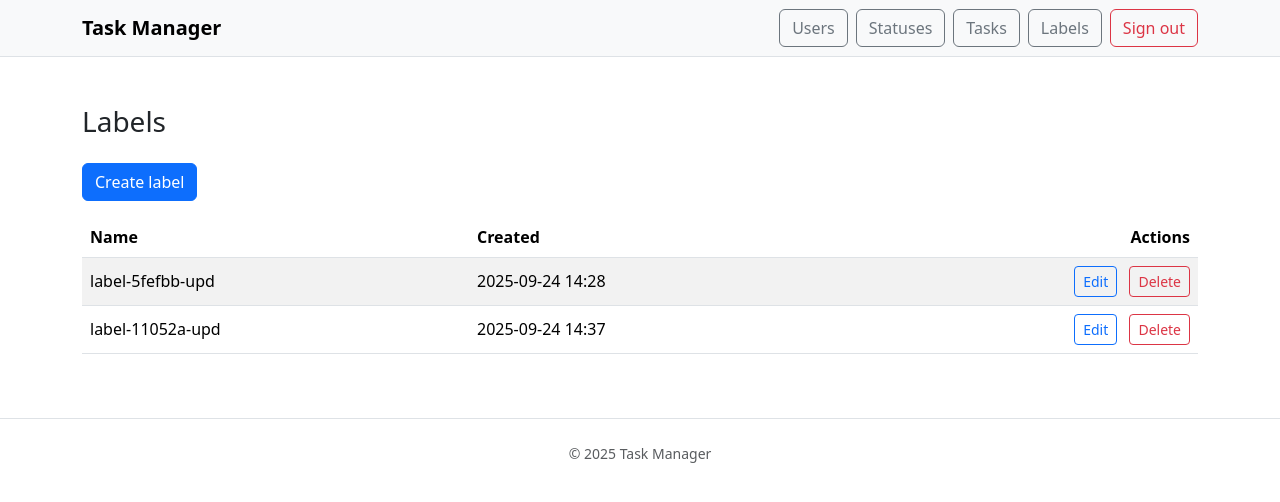
After one commit to spoddub/python-project-52, a Django app: page /labels/ in a window 1280 px wide. The commit adds this page. Shown: the top 502 px of the page. Run offline with Django 5.2, Linux system fonts and the light colour scheme; a user stored in the database is signed in; data comes from the database, SQL or seed files in the repository; both versions use the stored data as it was after the commit; some libraries are stand-ins or nearby versions.

Commit message:
add labels crud

```diff
--- a/task_manager/forms.py
+++ b/task_manager/forms.py
@@ -6,4 +6,4 @@ from .models import Task
 class TaskForm(forms.ModelForm):
     class Meta:
         model = Task
-        fields = ["name", "description", "status", "executor"]
+        fields = ["name", "description", "status", "executor", "labels"]
--- a/task_manager/models.py
+++ b/task_manager/models.py
@@ -1,10 +1,21 @@
+from django.db import models
 from django.contrib.auth import get_user_model
-from django.db import models
 
 User = get_user_model()
 
 
 class Status(models.Model):
+    name = models.CharField(max_length=255, unique=True)
+    created_at = models.DateTimeField(auto_now_add=True)
+
+    class Meta:
+        ordering = ["id"]
+
+    def __str__(self):
+        return self.name
+
+
+class Label(models.Model):
     name = models.CharField(max_length=255, unique=True)
     created_at = models.DateTimeField(auto_now_add=True)
 
@@ -25,10 +36,11 @@ class Task(models.Model):
     executor = models.ForeignKey(
         User, on_delete=models.PROTECT, related_name="assigned_tasks", null=True, blank=True
     )
+    labels = models.ManyToManyField(Label, related_name="tasks", blank=True)
     created_at = models.DateTimeField(auto_now_add=True)
 
     class Meta:
         ordering = ["id"]
 
-    def __str__(self) -> str:
+    def __str__(self):
         return self.name
--- a/task_manager/urls.py
+++ b/task_manager/urls.py
@@ -39,4 +39,8 @@ urlpatterns = [
     path("tasks/<int:pk>/", views.TaskDetailView.as_view(), name="tasks_detail"),
     path("tasks/<int:pk>/update/", views.TaskUpdateView.as_view(), name="tasks_update"),
     path("tasks/<int:pk>/delete/", views.TaskDeleteView.as_view(), name="tasks_delete"),
+    path("labels/", views.LabelsListView.as_view(), name="labels_list"),
+    path("labels/create/", views.LabelCreateView.as_view(), name="labels_create"),
+    path("labels/<int:pk>/update/", views.LabelUpdateView.as_view(), name="labels_update"),
+    path("labels/<int:pk>/delete/", views.LabelDeleteView.as_view(), name="labels_delete"),
 ]
--- a/task_manager/views.py
+++ b/task_manager/views.py
@@ -4,12 +4,14 @@ from django.contrib.auth.forms import UserChangeForm, UserCreationForm
 from django.contrib.auth.mixins import LoginRequiredMixin, UserPassesTestMixin
 from django.contrib.auth.views import LogoutView
 from django.db.models import ProtectedError
+from django.forms import BaseModelForm
+from django.http import HttpResponse
 from django.shortcuts import redirect, render
 from django.urls import reverse_lazy
 from django.views.generic import CreateView, DeleteView, DetailView, ListView, UpdateView
 
 from .forms import TaskForm
-from .models import Status, Task
+from .models import Status, Task, Label
 
 
 def index(request):
@@ -128,8 +130,6 @@ class StatusDeleteView(LoginRequiredMixin, DeleteView):
 
 
 class OnlyAuthorDeleteMixin(UserPassesTestMixin):
-    """Удалять задачу может только автор."""
-
     permission_denied_message = "You can delete only your own task."
 
     def test_func(self):
@@ -186,3 +186,46 @@ class TaskDeleteView(LoginRequiredMixin, OnlyAuthorDeleteMixin, DeleteView):
         self.object.delete()
         messages.success(request, "Task deleted successfully")
         return redirect(self.success_url)
+
+
+class LabelsListView(LoginRequiredMixin, ListView):
+    model = Label
+    template_name = "labels/list.html"
+    context_object_name = "labels"
+
+
+class LabelCreateView(LoginRequiredMixin, CreateView):
+    model = Label
+    fields = ["name"]
+    template_name = "labels/create.html"
+    success_url = reverse_lazy("labels_list")
+
+    def form_valid(self, form):
+        messages.success(self.request, "Label created successfully")
+        return super().form_valid(form)
+
+
+class LabelUpdateView(LoginRequiredMixin, UpdateView):
+    model = Label
+    fields = ["name"]
+    template_name = "labels/update.html"
+    success_url = reverse_lazy("labels_list")
+
+    def form_valid(self, form):
+        messages.success(self.request, "Label updated successfully")
+        return super().form_valid(form)
+
+
+class LabelDeleteView(LoginRequiredMixin, DeleteView):
+    model = Label
+    template_name = "labels/delete.html"
+    success_url = reverse_lazy("labels_list")
+
+    def post(self, request, *args, **kwargs):
+        self.object = self.get_object()
+        if self.object.tasks.exists():
+            messages.error(request, "Cannot delete label because it is in use")
+            return redirect(self.success_url)
+        self.object.delete()
+        messages.success(request, "Label deleted successfully")
+        return redirect(self.success_url)
--- a/templates/base.html
+++ b/templates/base.html
@@ -33,6 +33,9 @@
                 <li class="nav-item me-2">
                   <a class="btn btn-outline-secondary" href="{% url 'tasks_list' %}">{% trans "Tasks" %}</a>
                 </li>
+                <li class="nav-item me-2">
+                  <a class="btn btn-outline-secondary" href="{% url 'labels_list' %}">{% trans "Labels" %}</a>
+                </li>
                 <li class="nav-item">
                   <form method="post" action="{% url 'logout' %}">
                     {% csrf_token %}
@@ -55,6 +58,9 @@
                 <li class="nav-item">
                   <a class="btn btn-outline-secondary" href="{% url 'tasks_list' %}">{% trans "Tasks" %}</a>
                 </li>
+                <li class="nav-item">
+                  <a class="btn btn-outline-secondary" href="{% url 'labels_list' %}">{% trans "Labels" %}</a>
+                </li>
               {% endif %}
             </ul>
           </div>
@@ -64,7 +70,6 @@
 
     <main class="py-5">
       <div class="container">
-        {# Сообщения ВНЕ блока content, чтобы не перезатирались дочерними шаблонами #}
         {% if messages %}
           <div class="mb-3">
             {% for message in messages %}
--- /dev/null
+++ b/templates/labels/list.html
@@ -0,0 +1,33 @@
+{% extends "base.html" %}
+{% block title %}Labels — Task Manager{% endblock %}
+{% block content %}
+<h1 class="h3 mb-4">Labels</h1>
+
+<div class="mb-3">
+  <a class="btn btn-primary" href="{% url 'labels_create' %}">Create label</a>
+</div>
+
+<table class="table table-striped align-middle">
+  <thead>
+    <tr>
+      <th>Name</th>
+      <th>Created</th>
+      <th class="text-end">Actions</th>
+    </tr>
+  </thead>
+  <tbody>
+    {% for l in labels %}
+      <tr>
+        <td>{{ l.name }}</td>
+        <td>{{ l.created_at|date:"Y-m-d H:i" }}</td>
+        <td class="text-end">
+          <a class="btn btn-sm btn-outline-primary me-2" href="{% url 'labels_update' l.pk %}">Edit</a>
+          <a class="btn btn-sm btn-outline-danger" href="{% url 'labels_delete' l.pk %}">Delete</a>
+        </td>
+      </tr>
+    {% empty %}
+      <tr><td colspan="3" class="text-body-secondary">No labels yet</td></tr>
+    {% endfor %}
+  </tbody>
+</table>
+{% endblock %}
```
Also changed, not shown: task_manager/tests/test_labels_crud.py (added, +58 -0 lines), templates/labels/create.html (added, +14 -0 lines), templates/labels/delete.html (added, +11 -0 lines), templates/labels/update.html (added, +14 -0 lines), db.sqlite3, task_manager/migrations/0003_label.py (added), task_manager/migrations/0004_task_labels.py (added).
